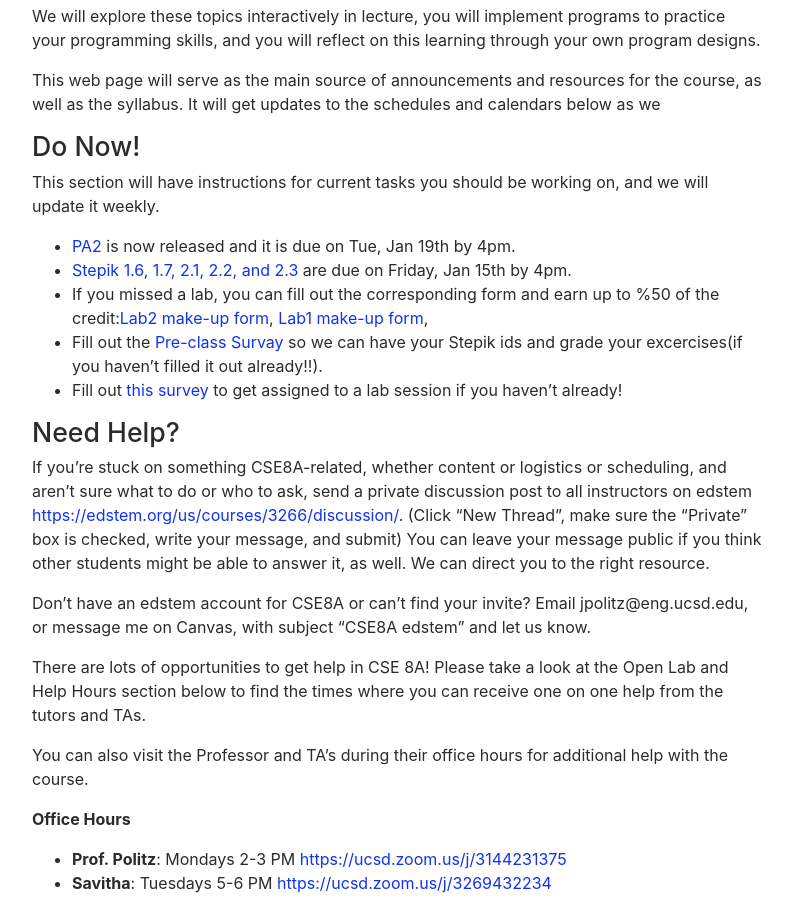
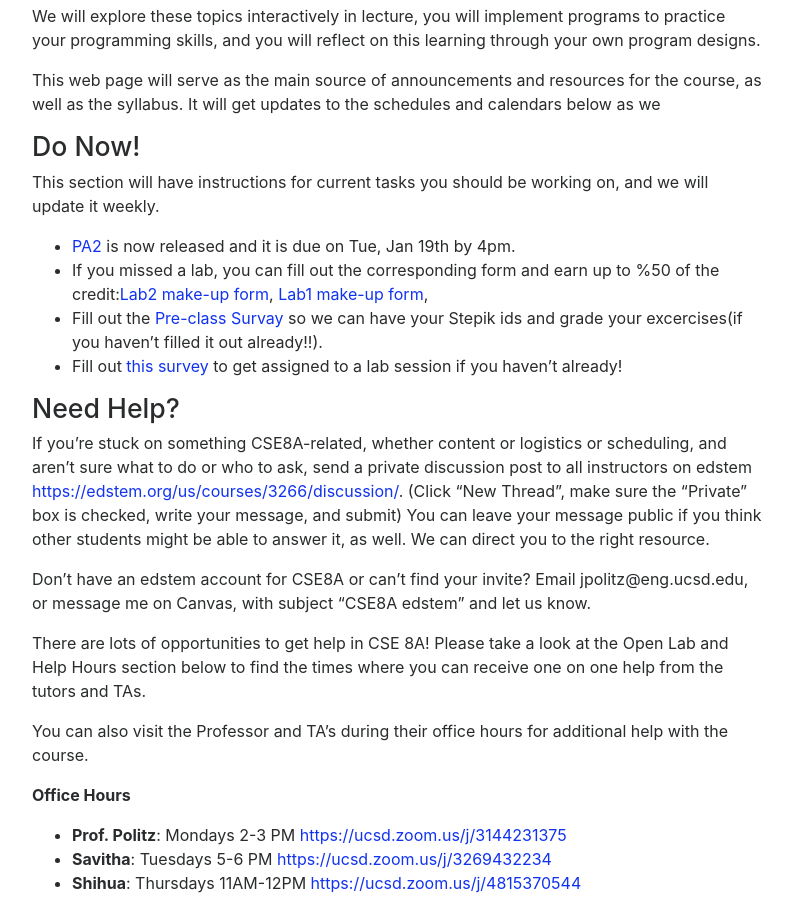
Before and after one commit to ucsd-cse8a-w21/ucsd-cse8a-w21.github.io, a Jekyll site: the page built from index.md, in a window 1280 px wide and 900 px high, scrolled down 707 px. Shown: the whole window, without its empty margins (243-1035 px from the left). Built offline with Jekyll 4.4.1, drawn with Linux system fonts in a browser that asks for light colours; nearby versions of some CDN libraries.

Commit message:
Update index.md

```diff
--- a/index.md
+++ b/index.md
@@ -29,7 +29,6 @@ This section will have instructions for current tasks you should be working
 on, and we will update it weekly.
 
 - [PA2](https://docs.google.com/document/d/1SxHtmDNzdm2Ogs2zA3SGog9fRD35dGPe/edit?ts=5fffccc1#) is now released and it is due on Tue, Jan 19th by 4pm.
-- [Stepik 1.6, 1.7, 2.1, 2.2, and 2.3](https://stepik.org/lesson/467747/step/1?unit=458566) are due on Friday, Jan 15th by 4pm.
 - If you missed a lab, you can fill out the corresponding form and earn up to %50 of the credit:[Lab2 make-up form](https://forms.gle/q1s1Dr1KMe3RY77LA), [Lab1 make-up form](https://forms.gle/QybphWqaceBJUVQR9),
 - Fill out the [Pre-class Survay](https://forms.gle/fu7V8UxvKEH3i6ef7) so we can have your Stepik ids and grade your excercises(if you haven't filled it out already!!).
 - Fill out [this
```
